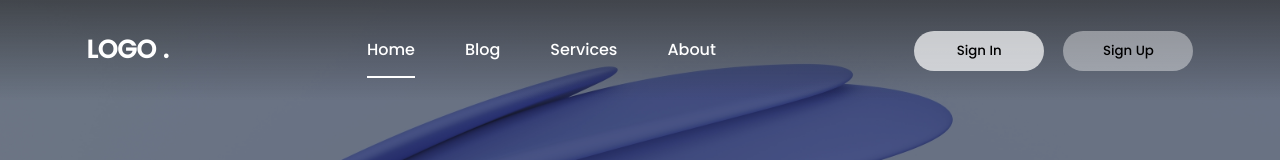
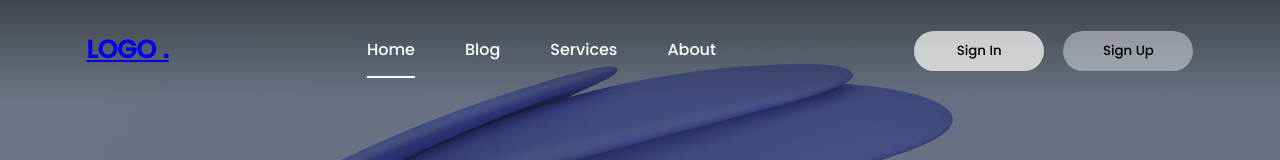
Before and after one commit to Mirzohiddev/Register-login, a plain HTML site: page index.html in a window 1280 px wide. Shown: the top 160 px of the page. Drawn offline with nearby package versions, Linux system fonts and the light colour scheme; some packages are replaced by stand-ins of ours; a script that the page names is missing.

Commit message:
index.html

```diff
--- a/index.html
+++ b/index.html
@@ -12,7 +12,7 @@
  <div class="wrapper">
     <nav class="nav">
         <div class="nav-logo">
-            <p>LOGO .</p>
+            <p><a href="index.html">LOGO .</a></p>
         </div>
         <div class="nav-menu" id="navMenu">
             <ul>
```
